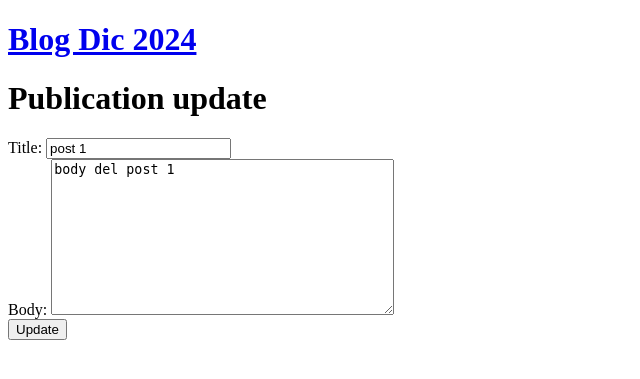
After one commit to osm3rr/blog-mar-jue-2, a Django app: page /publication/1/update/ in a window 1280 px wide. The commit adds this page. Shown: the top 379 px of the page, without its empty margins (0-640 px from the left). Run offline with Django 5.2, Linux system fonts and the light colour scheme; data comes from the database, SQL or seed files in the repository; both versions use the stored data as it was after the commit.

Commit message:
update done

```diff
--- a/blog/urls.py
+++ b/blog/urls.py
@@ -1,8 +1,9 @@
 from django.urls import path
-from .views import HomePageView, PublicationCreateView, PublicationDetailView
+from .views import HomePageView, PublicationCreateView, PublicationDetailView, PublicationUpdateView
 
 urlpatterns = [
     path('', HomePageView.as_view(), name='home'),
     path("publication/new/", PublicationCreateView.as_view(), name="publication_new"),
     path("publication/<int:pk>/", PublicationDetailView.as_view(), name="publication_detail"),
+    path("publication/<int:pk>/update/", PublicationUpdateView.as_view(), name="publication_update"),
 ]
--- a/blog/views.py
+++ b/blog/views.py
@@ -1,6 +1,6 @@
 from django.shortcuts import render
 from django.views.generic import ListView, DetailView
-from django.views.generic.edit import CreateView
+from django.views.generic.edit import CreateView, UpdateView
 from .models import Publication
 # Create your views here.
 
@@ -17,3 +17,8 @@ class PublicationCreateView(CreateView):
 class PublicationDetailView(DetailView):
     model = Publication
     template_name = "publication_detail.html"
+
+class PublicationUpdateView(UpdateView):
+    model = Publication
+    template_name = "publication_update.html"
+    fields = ["title", "body"]
--- a/templates/publication_detail.html
+++ b/templates/publication_detail.html
@@ -4,4 +4,6 @@
     <h2>{{ publication.title }}</h2>
     <p>{{ publication.author }}</p>
     <p>{{ publication.body }}</p>
+
+    <a href="{% url 'publication_update' publication.pk %}">Edit</a>
 {% endblock content %}
--- /dev/null
+++ b/templates/publication_update.html
@@ -0,0 +1,9 @@
+{% extends "_base.html" %}
+
+{% block content %}
+    <h1>Publication update</h1>
+    <form action="" method="post">{% csrf_token %}
+        {{ form }}
+        <input type="submit" value="Update">
+    </form>
+{% endblock content %}
```
Also changed, not shown: db.sqlite3.
